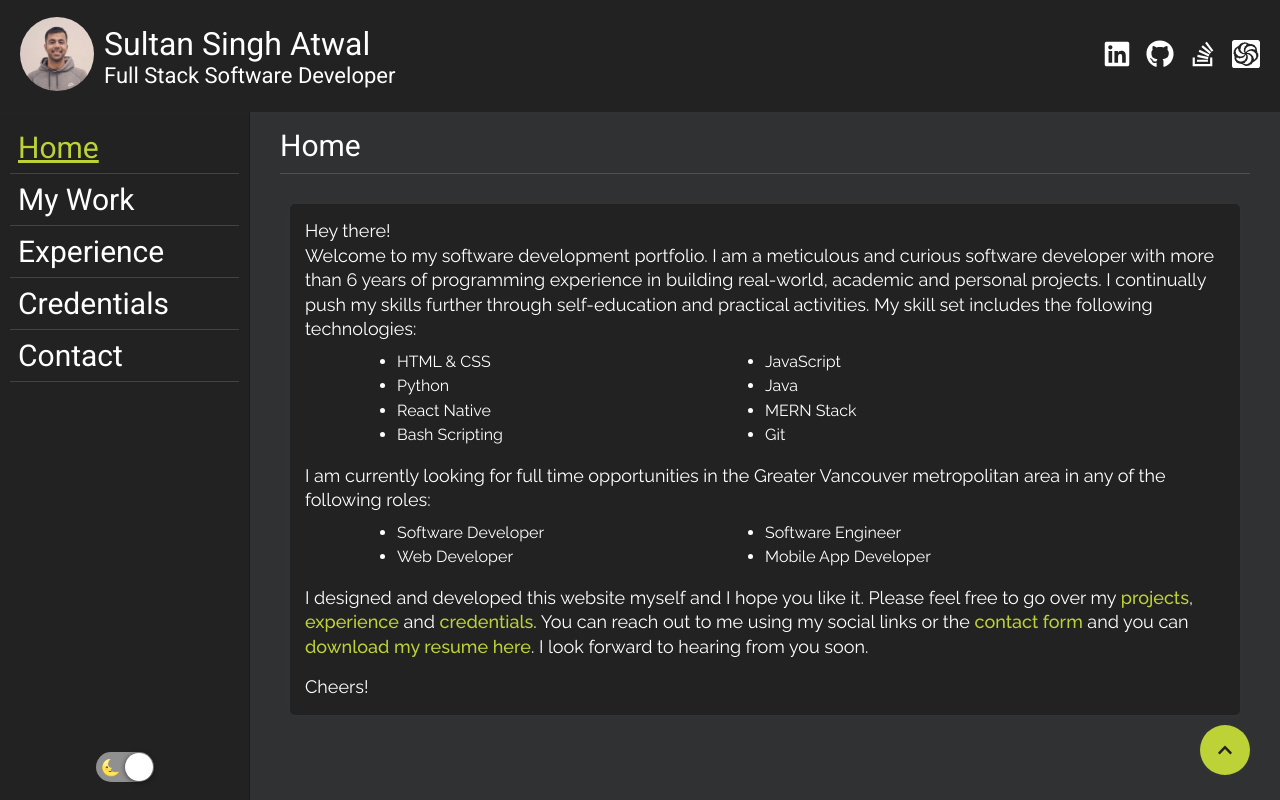
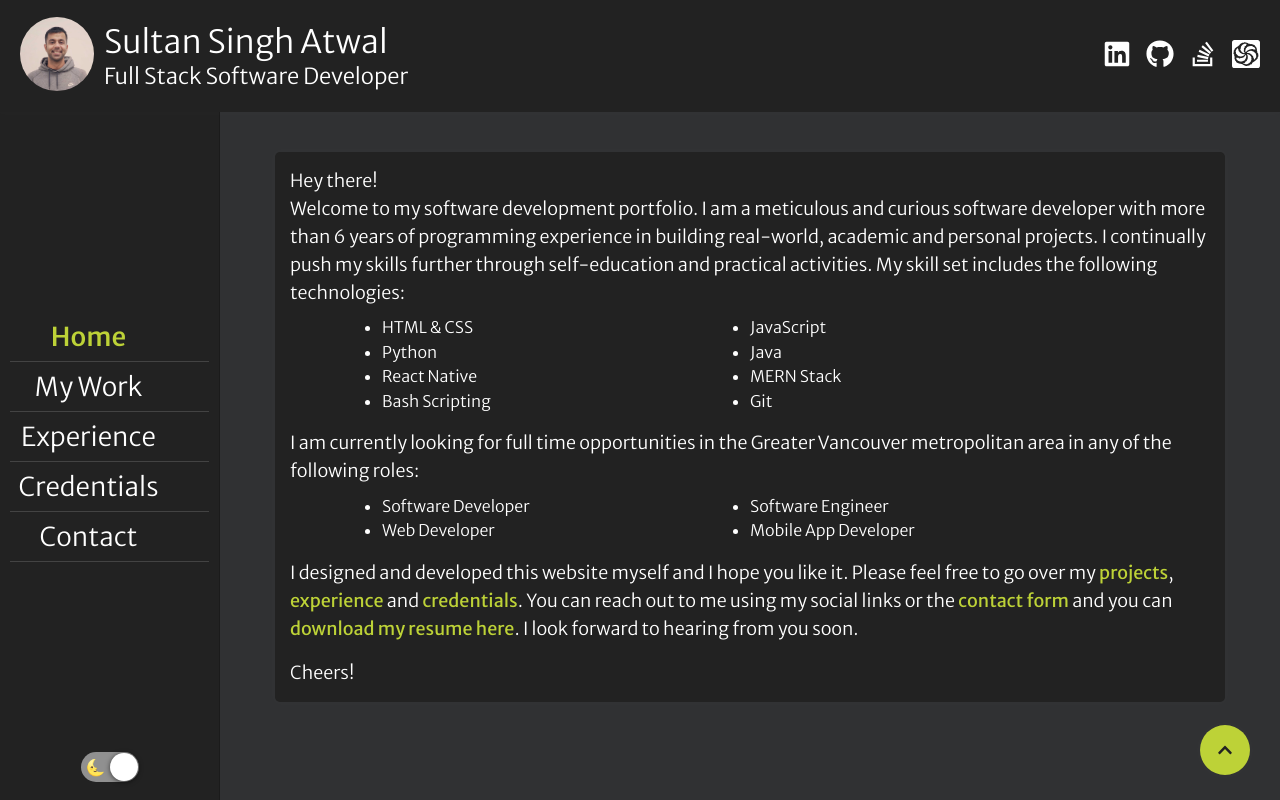
Before and after one commit to atwalsultan/personal-website, a React (Create React App) app in the folder client/: page /dev in a window 1280 px wide. Built offline with nearby package versions, Linux system fonts and the light colour scheme.

Commit message:
#53 style: fonts (#54)

```diff
--- a/client/src/components/developer/pages/DeveloperContact.js
+++ b/client/src/components/developer/pages/DeveloperContact.js
@@ -12,7 +12,7 @@ const DeveloperContact = ({ setCurrentPage, contactRef, setMenu }) => {
 
     return (
         <div className="site-content">
-            <h2 ref={ contactRef }>Contact</h2>
+            <h2 ref={ contactRef } className="small-screen-hidden">Contact</h2>
             <ContactCard />
         </div>
     )
--- a/client/src/components/developer/pages/DeveloperExperience.js
+++ b/client/src/components/developer/pages/DeveloperExperience.js
@@ -22,7 +22,7 @@ const DeveloperExperience = ({ setCurrentPage, experienceRef, setMenu }) => {
 
     return (
         <div className="site-content">
-            <h2 ref={ experienceRef }>Experience</h2>
+            <h2 ref={ experienceRef } className="small-screen-hidden">Experience</h2>
 
             <div className="job-list">
                 <ExperienceList />
--- a/client/src/components/developer/pages/DeveloperHome.js
+++ b/client/src/components/developer/pages/DeveloperHome.js
@@ -13,7 +13,7 @@ const DeveloperHome = ({ setCurrentPage, homeRef, setMenu }) => {
 
     return (
         <div className="site-content">
-            <h2 ref={homeRef}>Home</h2>
+            <h2 ref={homeRef} className="small-screen-hidden">Home</h2>
             <IntroCard />
         </div>
     )
--- a/client/src/components/developer/pages/DeveloperWork.js
+++ b/client/src/components/developer/pages/DeveloperWork.js
@@ -22,7 +22,7 @@ const DeveloperWork = ({ setCurrentPage, workRef, setMenu }) => {
 
     return (
         <div className="site-content">
-            <h2 ref={ workRef }>My Work</h2>
+            <h2 ref={ workRef } className="small-screen-hidden">My Work</h2>
 
             <div className="projects-list">
                 <ProjectList />
--- a/client/src/index.scss
+++ b/client/src/index.scss
@@ -1,5 +1,6 @@
-@import url("https://fonts.googleapis.com/css2?family=Raleway:ital,wght@0,400;0,500;0,600;0,700;1,400;1,500;1,600;1,700&display=swap");
-@import url("https://fonts.googleapis.com/css2?family=Roboto:ital,wght@0,400;0,500;1,700&display=swap");
+// @import url("https://fonts.googleapis.com/css2?family=Raleway:ital,wght@0,400;0,500;0,600;0,700;1,400;1,500;1,600;1,700&display=swap");
+// @import url("https://fonts.googleapis.com/css2?family=Roboto:ital,wght@0,400;0,500;1,700&display=swap");
+@import url('https://fonts.googleapis.com/css2?family=Merriweather+Sans:wght@300;400;500&family=Roboto:ital,wght@0,400;0,500;1,700&display=swap');
 
 * {
     margin: 0;
@@ -29,9 +30,8 @@
 }
 
 body {
-    font-family: sans-serif;
+    font-family: "Merriweather Sans", sans-serif;
     color: #000;
-    font-family: "Raleway", sans-serif;
     background-color: #f1f3f8;
 
     a {
@@ -51,7 +51,6 @@ body {
     h1,
     h2,
     h3 {
-        font-family: "Roboto", sans-serif;
         color: rgb(20, 20, 20);
     }
 
@@ -128,7 +127,7 @@ body {
                 }
 
                 h2 {
-                    font-weight: 400;
+                    font-weight: 300;
                     font-size: 22px;
 
                     @media screen and (max-width: 580px) {
@@ -137,7 +136,7 @@ body {
                 }
 
                 h1 {
-                    font-weight: 400;
+                    font-weight: 300;
 
                     @media screen and (max-width: 580px) {
                         font-size: 26px;
@@ -253,7 +252,6 @@ body {
                                 &.active {
                                     a {
                                         color: #bdd237;
-                                        // color: #bdd237;
                                     }
                                 }
                             }
@@ -440,7 +438,6 @@ body {
                 flex-flow: column nowrap;
                 gap: 24px;
                 font-size: 28px;
-                font-weight: 400;
                 color: #ececec;
                 transition: all 0.5s ease-in-out;
                 -webkit-box-shadow: 0px 0px 10px 5px rgba(0, 0, 0, 0.14);
@@ -474,12 +471,13 @@ body {
 
                         h2 {
                             font-size: 30px;
-                            font-weight: 400;
+                            font-weight: 300;
 
                             &.active {
                                 a {
-                                    color: #355c97;
-                                    text-decoration: underline;
+                                    // color: #355c97;
+                                    // text-decoration: underline;
+                                    font-weight: 500;
                                 }
                             }
                         }
@@ -529,11 +527,11 @@ body {
 
             nav.site-navbar {
                 padding: 10px;
-                min-width: 250px;
-                max-width: 250px;
+                min-width: 220px;
+                max-width: 220px;
                 display: flex;
                 flex-flow: column nowrap;
-                justify-content: space-between;
+                justify-content: center;
                 border-right: 1px solid rgba(0, 0, 0, 0.2);
                 background-color: #fff;
                 -webkit-box-shadow: 0px 0px 8px 4px rgba(0, 0, 0, 0.05);
@@ -545,19 +543,20 @@ body {
 
                 ul {
                     list-style-type: none;
+                    margin: auto;
 
                     li {
                         border-bottom: 1px solid rgba(0, 0, 0, 0.1);
                         padding: 8px 50px 8px 8px;
 
                         h2 {
-                            font-size: 30px;
-                            font-weight: 400;
+                            font-size: 26px;
+                            font-weight: 300;
+                            text-align: center;
 
                             &.active {
                                 a {
-                                    color: #355c97;
-                                    text-decoration: underline;
+                                    font-weight: 500;
                                 }
                             }
                         }
@@ -615,6 +614,7 @@ body {
                     display: flex;
                     flex-flow: column nowrap;
                     gap: 30px;
+                    padding-top: 40px;
 
                     @media screen and (max-width: 600px) {
                         gap: 20px;
@@ -622,9 +622,15 @@ body {
 
                     h2 {
                         border-bottom: 1px solid rgba(0, 0, 0, 0.1);
-                        padding: 16px 0 10px 0;
+                        padding-bottom: 10px;
                         font-size: 30px;
-                        font-weight: 400;
+                        font-weight: 300;
+
+                        &.small-screen-hidden {
+                            @media screen and (min-width: 850px) {
+                                display: none;
+                            }
+                        }
                     }
 
                     div.contact-card {
@@ -652,7 +658,7 @@ body {
 
                             label {
                                 font-size: 22px;
-                                font-weight: 500;
+                                font-weight: 300;
                                 color: #141414;
                             }
 
@@ -739,11 +745,11 @@ body {
 
                             p {
                                 font-size: 18px;
-                                line-height: 24.5px;
+                                line-height: 1.56;
+                                font-weight: 300;
 
                                 a {
-                                    color: #355c97;
-                                    font-weight: 500;
+                                    font-weight: 400;
 
                                     &:hover {
                                         text-decoration: underline;
@@ -759,6 +765,7 @@ body {
 
                                 li {
                                     flex-basis: 40%;
+                                    font-weight: 300;
 
                                     @media screen and (max-width: 520px) {
                                         flex-basis: 60%;
@@ -816,12 +823,12 @@ body {
                                 h3 {
                                     font-size: 22px;
                                     font-weight: 400;
-                                    color: #355c97;
-                                    // text-decoration: underline;
                                 }
 
                                 h4 {
-                                    font-weight: 400;
+                                    font-weight: 300;
+                                    font-size: 18px;
+                                    color: #5a5a5a;
                                 }
                             }
 
@@ -838,19 +845,23 @@ body {
                                     gap: 2px;
                                 }
 
-                                h4:first-of-type {
-                                    font-weight: 500;
+                                h4 {
+                                    font-weight: 300;
+                                    font-size: 18px;
+                                    color: #5a5a5a;
                                 }
 
-                                h4:last-of-type {
-                                    font-weight: 400;
+                                h4:first-of-type {
+                                    font-size: 20px;
+                                    color: #355c97;
                                 }
                             }
 
                             div.description {
                                 p {
                                     font-size: 18px;
-                                    line-height: 24.5px;
+                                    line-height: 1.56;
+                                    font-weight: 300;
                                 }
                             }
 
@@ -945,11 +956,12 @@ body {
                                 h3 {
                                     font-size: 22px;
                                     font-weight: 400;
-                                    color: #355c97;
                                 }
 
                                 h4 {
-                                    font-weight: 400;
+                                    font-weight: 300;
+                                    font-size: 18px;
+                                    color: #5a5a5a;
                                 }
                             }
 
@@ -966,19 +978,22 @@ body {
                                     gap: 2px;
                                 }
 
-                                h4:first-of-type {
-                                    font-weight: 500;
+                                h4 {
+                                    font-weight: 300;
+                                    font-size: 18px;
+                                    color: #5a5a5a;
                                 }
 
-                                h4:last-of-type {
-                                    font-weight: 400;
+                                h4:first-of-type {
+                                    color: #355c97;
                                 }
                             }
 
                             div.description {
                                 p {
                                     font-size: 18px;
-                                    line-height: 24.5px;
+                                    line-height: 1.56;
+                                    font-weight: 300;
                                 }
                             }
 
@@ -1061,11 +1076,11 @@ body {
                                 h3 {
                                     font-size: 22px;
                                     font-weight: 400;
-                                    color: #355c97;
                                 }
 
                                 h4 {
-                                    font-weight: 400;
+                                    font-weight: 300;
+                                    font-size: 18px;
                                 }
                             }
 
@@ -1082,19 +1097,22 @@ body {
                                     gap: 2px;
                                 }
 
-                                h4:first-of-type {
-                                    font-weight: 500;
+                                h4 {
+                                    font-weight: 300;
+                                    font-size: 18px;
+                                    color: #5a5a5a;
                                 }
 
-                                h4:last-of-type {
-                                    font-weight: 400;
+                                h4:first-of-type {
+                                    color: #355c97;
                                 }
                             }
 
                             div.description {
-                                p {
+                                ul {
                                     font-size: 18px;
-                                    line-height: 24.5px;
+                                    line-height: 1.56;
+                                    font-weight: 300;
                                 }
                             }
                         }
@@ -1148,11 +1166,12 @@ body {
                                 h3 {
                                     font-size: 22px;
                                     font-weight: 400;
-                                    color: #355c97;
                                 }
 
                                 h4 {
-                                    font-weight: 400;
+                                    font-weight: 300;
+                                    font-size: 18px;
+                                    color: #5a5a5a;
                                 }
                             }
 
@@ -1169,19 +1188,22 @@ body {
                                     gap: 2px;
                                 }
 
-                                h4:first-of-type {
-                                    font-weight: 500;
+                                h4 {
+                                    font-weight: 300;
+                                    font-size: 18px;
+                                    color: #5a5a5a;
                                 }
 
-                                h4:last-of-type {
-                                    font-weight: 400;
+                                h4:first-of-type {
+                                    color: #355c97;
                                 }
                             }
 
                             div.description {
                                 p {
                                     font-size: 18px;
-                                    line-height: 24.5px;
+                                    line-height: 1.56;
+                                    font-weight: 300;
                                 }
                             }
 
```
